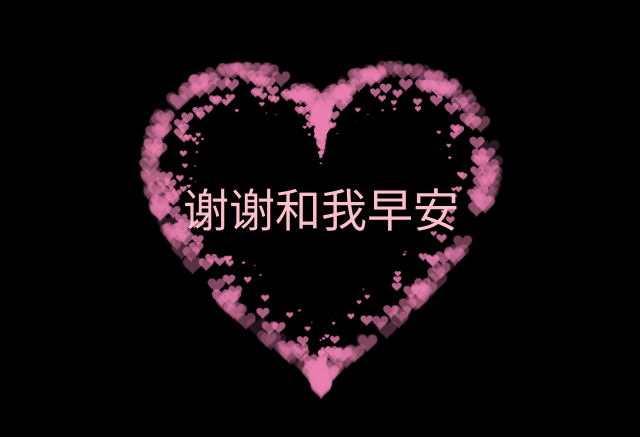
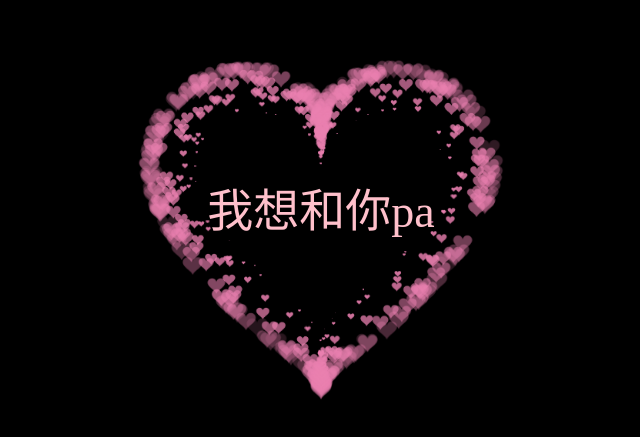
Before and after one commit to xudixl/333, a plain HTML site: page index.html in a window 1280 px wide. Shown: the part 173-610 px from the top of the page, without its empty margins (319-959 px from the left). Drawn offline with Linux system fonts and the light colour scheme.

Commit message:
Update index.html

```diff
--- a/index.html
+++ b/index.html
@@ -2,7 +2,7 @@
 <html>
   <head>
     <meta charset="utf-8" />
-    <title>你好大白菜</title>
+    <title>张臣杰爱王雨晴</title>
 
     <style>
       html,
@@ -103,7 +103,7 @@
   <body>
     <canvas id="pinkboard"></canvas>
     <!-- 在下面加名字 -->
-     <div id="name" style="color: pink;">谢谢和我早安</div>
+     <div id="name" style="color: pink;">我想和你pa</div>
 
     <script>
       var settings = {
```
